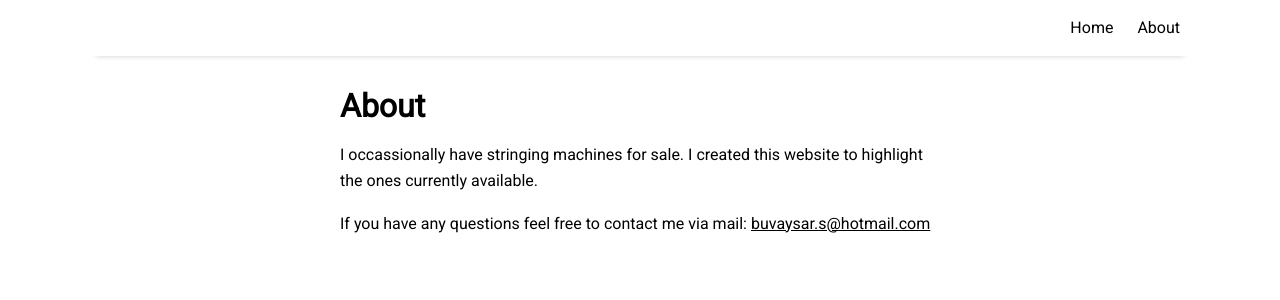
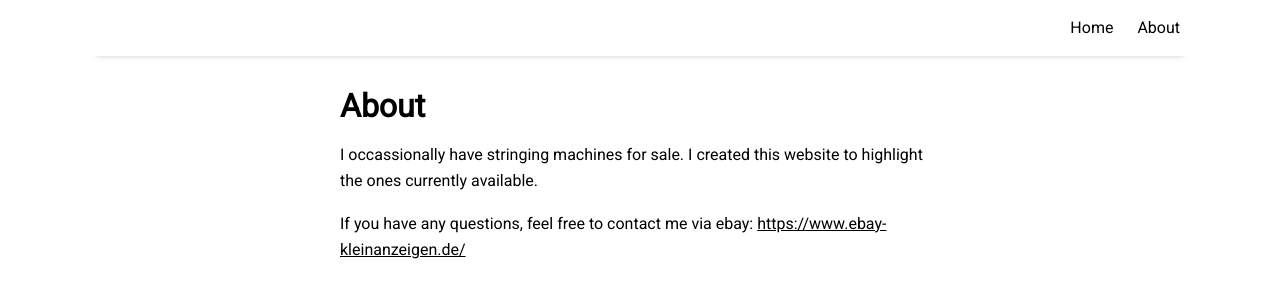
Before and after one commit to capitanorange/capitanorange.github.io, a Jekyll site: the page built from pages/about.md, in a window 1280 px wide. Shown: the top 300 px of the page. Built offline with Jekyll 4.4.1, drawn with Linux system fonts in a browser that asks for light colours; nearby versions of some CDN libraries.

Commit message:
Update about.md

```diff
--- a/pages/about.md
+++ b/pages/about.md
@@ -6,4 +6,4 @@ permalink: /about
 
 I occassionally have stringing machines for sale. I created this website to highlight the ones currently available.
 
-If you have any questions feel free to contact me via mail: [buvaysar.s@hotmail.com](mailto:buvaysar.s@hotmail.com)
+If you have any questions, feel free to contact me via ebay: [https://www.ebay-kleinanzeigen.de/](https://www.ebay-kleinanzeigen.de/s-bestandsliste.html?userId=38451945)
```
